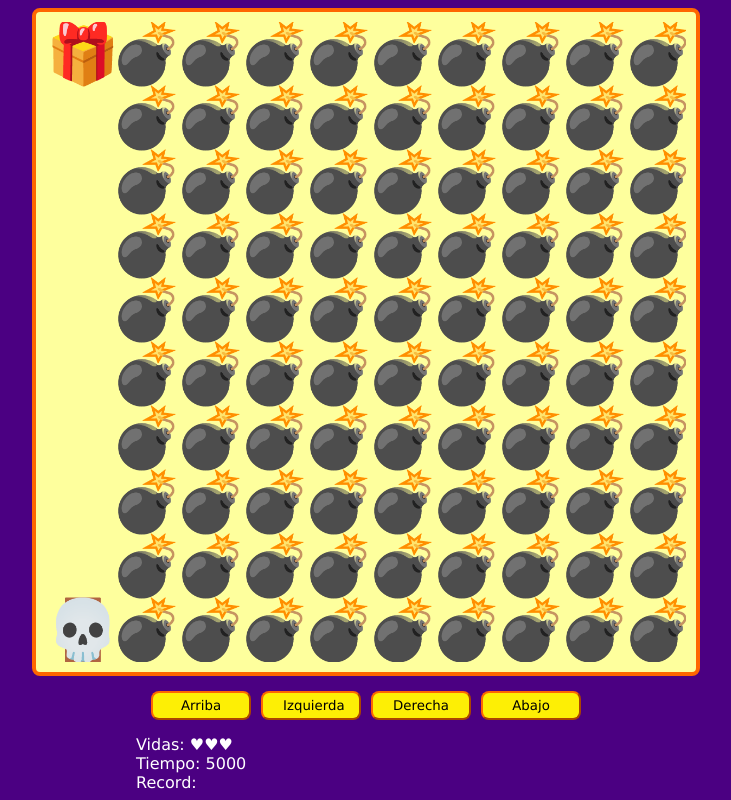
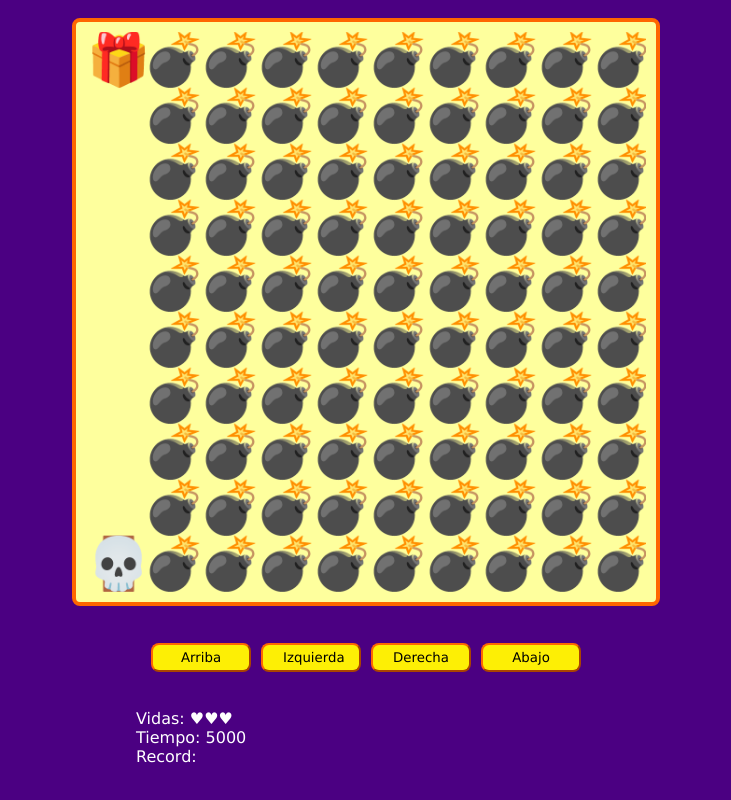
Before and after one commit to IturraldeGit/juego-de-carreras, a plain HTML site: page index.html in a window 1280 px wide. Shown: the whole page, without its empty margins (274-1005 px from the left). Drawn offline with Linux system fonts and the light colour scheme.

Commit message:
Fixing display for user experience

```diff
--- a/css/game.css
+++ b/css/game.css
@@ -15,7 +15,7 @@
     align-items: center;
     justify-content: center;
     flex-wrap: wrap;
-    height: 100vh;
+    height: 98vh;
     width: 100vw;
     }
 
--- a/js/game.js
+++ b/js/game.js
@@ -35,9 +35,9 @@ window.addEventListener('resize', setCanvasSize);
 
 function setCanvasSize() {
     if (window.innerHeight > window.innerWidth) {
-        canvasSize = window.innerWidth * 0.8;
+        canvasSize = window.innerWidth * 0.7;
     } else {
-        canvasSize = window.innerHeight * 0.8;
+        canvasSize = window.innerHeight * 0.7;
     }
 
     canvasSize = Number(canvasSize.toFixed(0));
```
